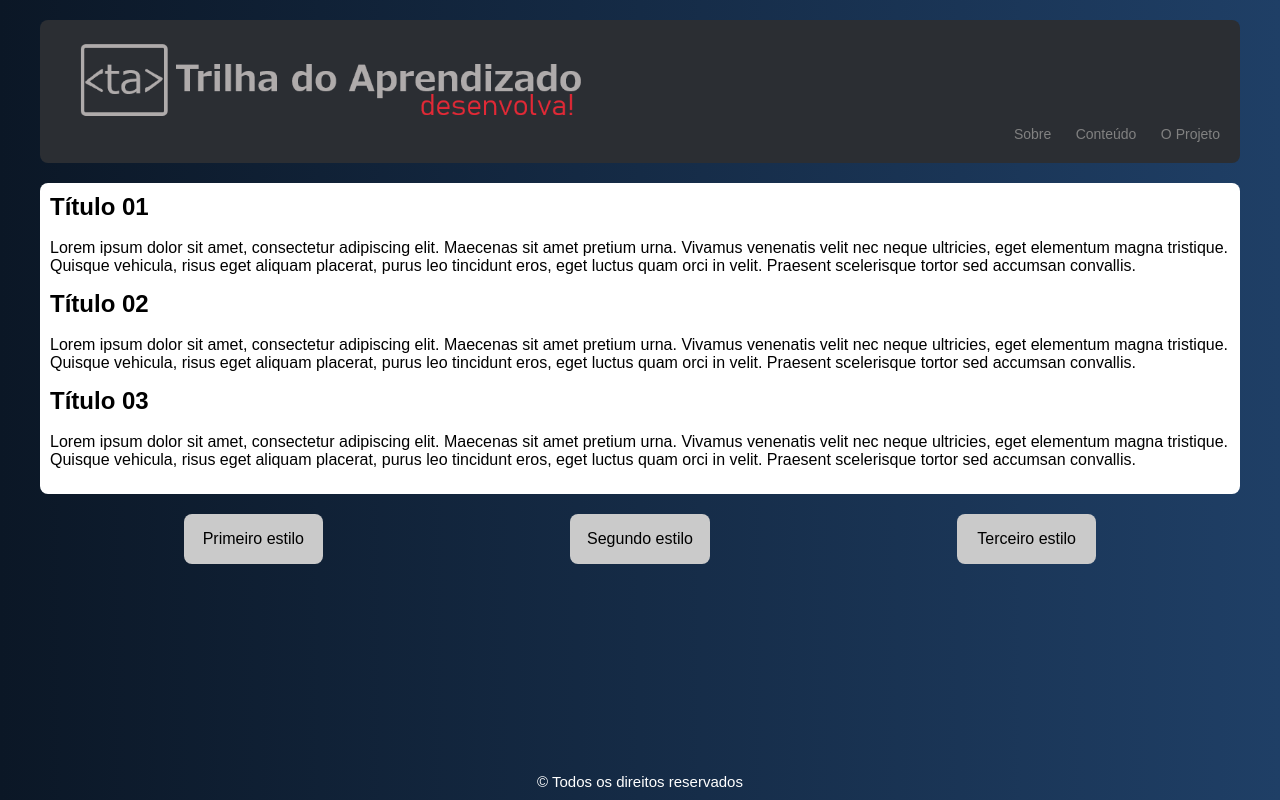
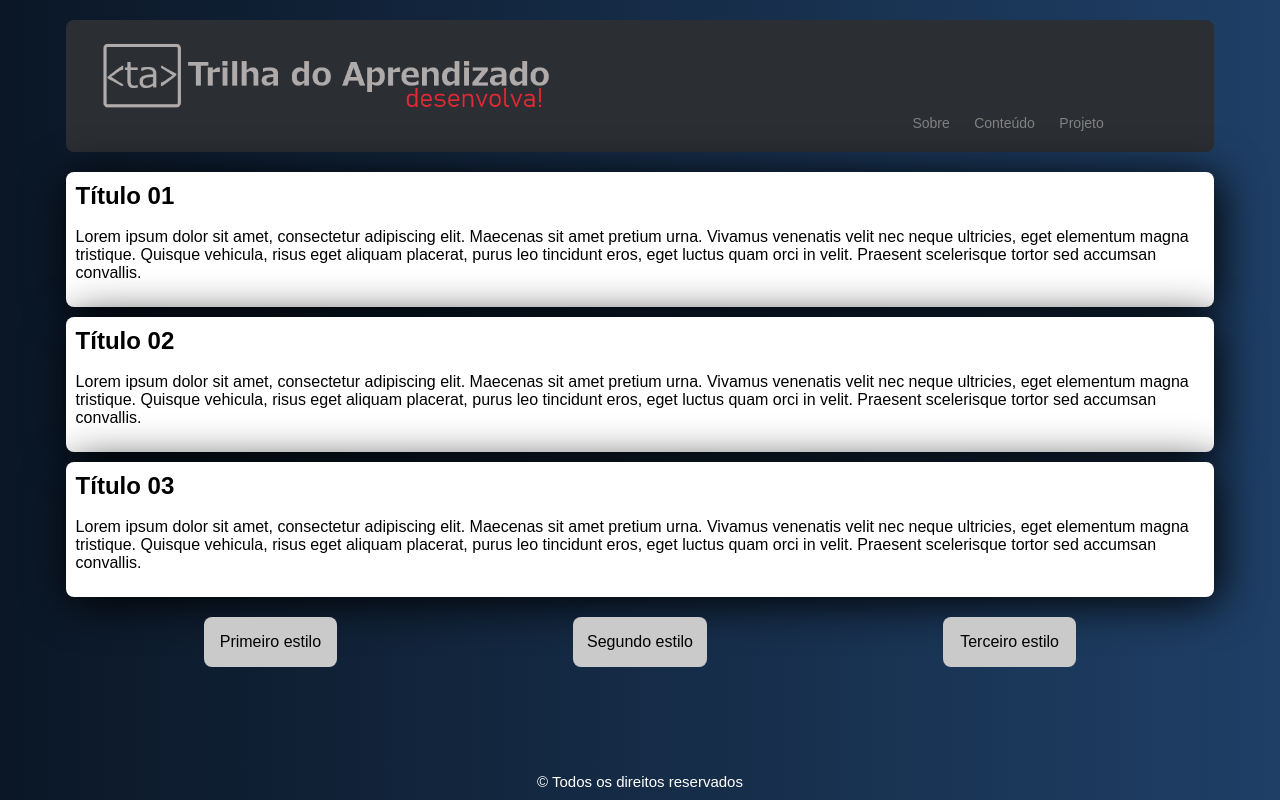
Before and after one commit to FabricioIFPR/trilha_do_aprendizado, a PHP site: page /Fabricio_L_Z_Cipriano/RDE19/layout01.html in a window 1280 px wide. Run offline with PHP 8.4, Linux system fonts and the light colour scheme.

Commit message:
version 0.3

```diff
--- a/RDE19/css/layout.css
+++ b/RDE19/css/layout.css
@@ -6,6 +6,7 @@
 }
 .center{
     margin: 0 auto;
+    padding: 0 2%;
     width: 100%;
     max-width: 1200px;
 }
@@ -35,16 +36,25 @@ header.header_top{
     width: 70%;
 }
 
+.header_top nav{
+    width: 30%;
+}
 .header_top nav a{
     font-size: 14px;
     text-decoration: none;
     padding: 5px;
-    margin: 0 5px;
+    margin: 0px 5px;
     color: #818181;
 }
 .header_top nav a:hover{
     transition: 0.7s;
     font-size: 16px;
+}
+
+/* Principal */
+
+.conteudo{
+    box-shadow: 5px 5px 45px 0px black;
 }
 
 /* CSS */
--- a/RDE19/css/layout01.css
+++ b/RDE19/css/layout01.css
@@ -1,11 +1,9 @@
 /* Principal */
-
-.principal{
+.conteudo{
     background-color: white;
     padding: 10px;
     border-radius: 0.5rem;
-}
-.conteudo{
+    margin: 10px 0;
     width: 100%;
 }
 .conteudo h2{
--- a/RDE19/layout01.html
+++ b/RDE19/layout01.html
@@ -50,7 +50,7 @@ Comentários particulares -->
               <div class="navegacao">
                       <a href="#">Sobre</a>
                       <a href="#">Conteúdo</a>
-                      <a href="#">O Projeto</a>
+                      <a href="#">Projeto</a>
               </div>
           </nav>
       </header>
--- a/RDE19/layout02.html
+++ b/RDE19/layout02.html
@@ -50,7 +50,7 @@ Comentários particulares -->
               <div class="navegacao">
                       <a href="#">Sobre</a>
                       <a href="#">Conteúdo</a>
-                      <a href="#">O Projeto</a>
+                      <a href="#">Projeto</a>
               </div>
           </nav>
       </header>
--- a/RDE19/layout03.html
+++ b/RDE19/layout03.html
@@ -50,7 +50,7 @@ Comentários particulares -->
               <div class="navegacao">
                       <a href="#">Sobre</a>
                       <a href="#">Conteúdo</a>
-                      <a href="#">O Projeto</a>
+                      <a href="#">Projeto</a>
               </div>
           </nav>
       </header>
```
Also changed, not shown: 2 other files.
